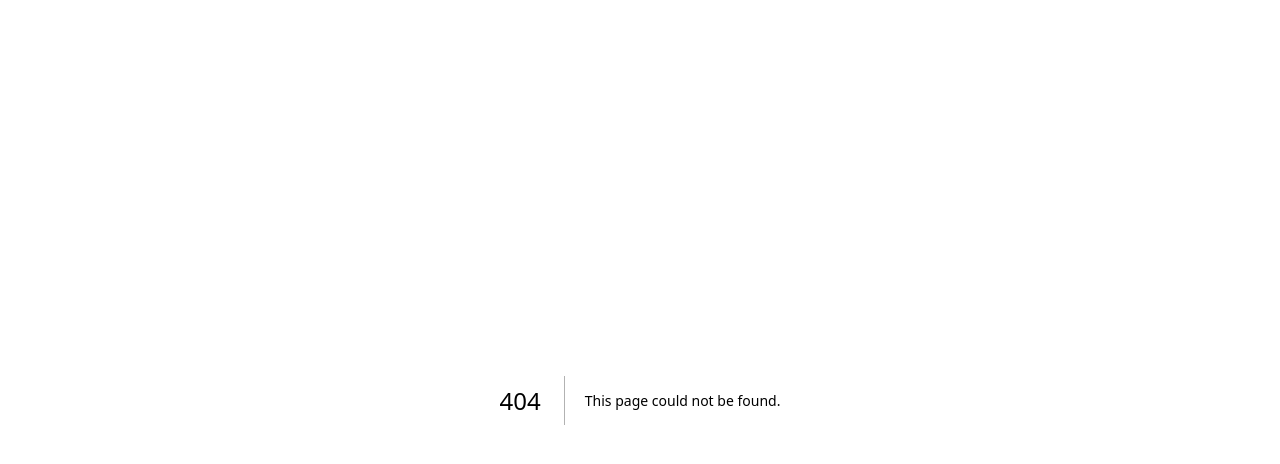
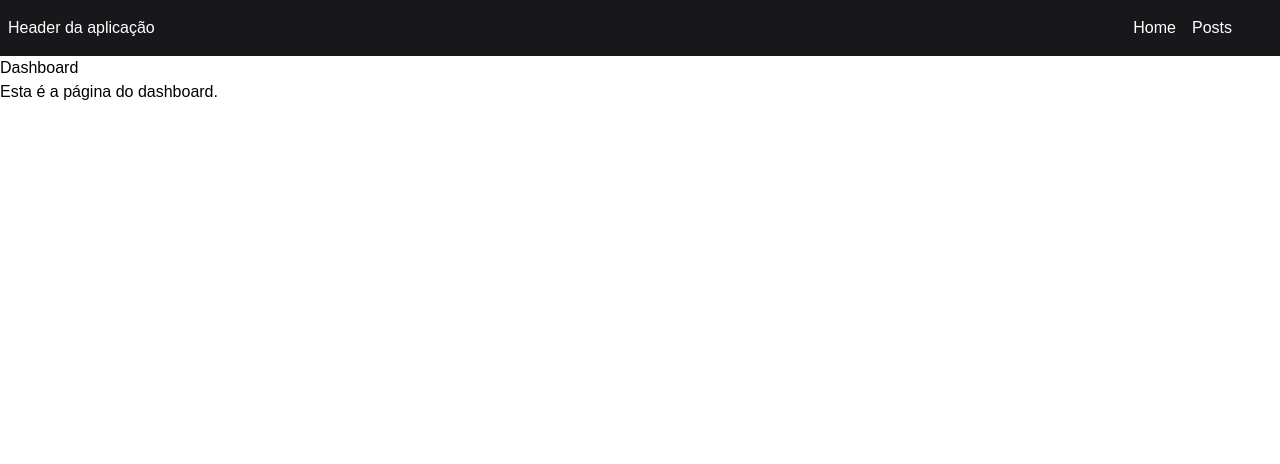
Before and after one commit to andre-0303/aprendendo-nextjs, a Next.js app: page /dashboards in a window 1280 px wide. Before the commit this address had no page. Shown: the top 464 px of the page. Built offline with nearby package versions, Linux system fonts and the light colour scheme.

Commit message:
Adicionando um header estatico e tailwind nele

```diff
--- /dev/null
+++ b/src/app/dashboards/page.tsx
@@ -0,0 +1,8 @@
+export default function Dashboard() {
+    return (
+        <div>
+        <h1>Dashboard</h1>
+        <p>Esta é a página do dashboard.</p>
+        </div>
+    );
+}
--- a/src/app/layout.tsx
+++ b/src/app/layout.tsx
@@ -1,4 +1,5 @@
 import "./globals.css";
+import Header from '../components/header';
 
 export default function RootLayout({
   children,
@@ -10,6 +11,7 @@ export default function RootLayout({
       <body
         className={`antialiased`}
       >
+      <Header/>
         {children}
       </body>
     </html>
--- /dev/null
+++ b/src/components/header/index.tsx
@@ -0,0 +1,23 @@
+export default function Header() {
+    return (
+        <header className="flex px-2 py-4 bg-zinc-900 text-white">
+            <div className="flex items-center justify-between w-full mx-auto max-w-7xl">
+                <h1>Header da aplicação</h1>
+            </div>
+            <nav>
+                <ul className="flex items-center justify-center gap-4 mr-10">
+                    <li>
+                        <a href="#">
+                            Home
+                        </a>
+                    </li>
+                    <li>
+                        <a href="#">
+                            Posts
+                        </a>
+                    </li>
+                </ul>
+            </nav>
+        </header>
+    )
+}
```
